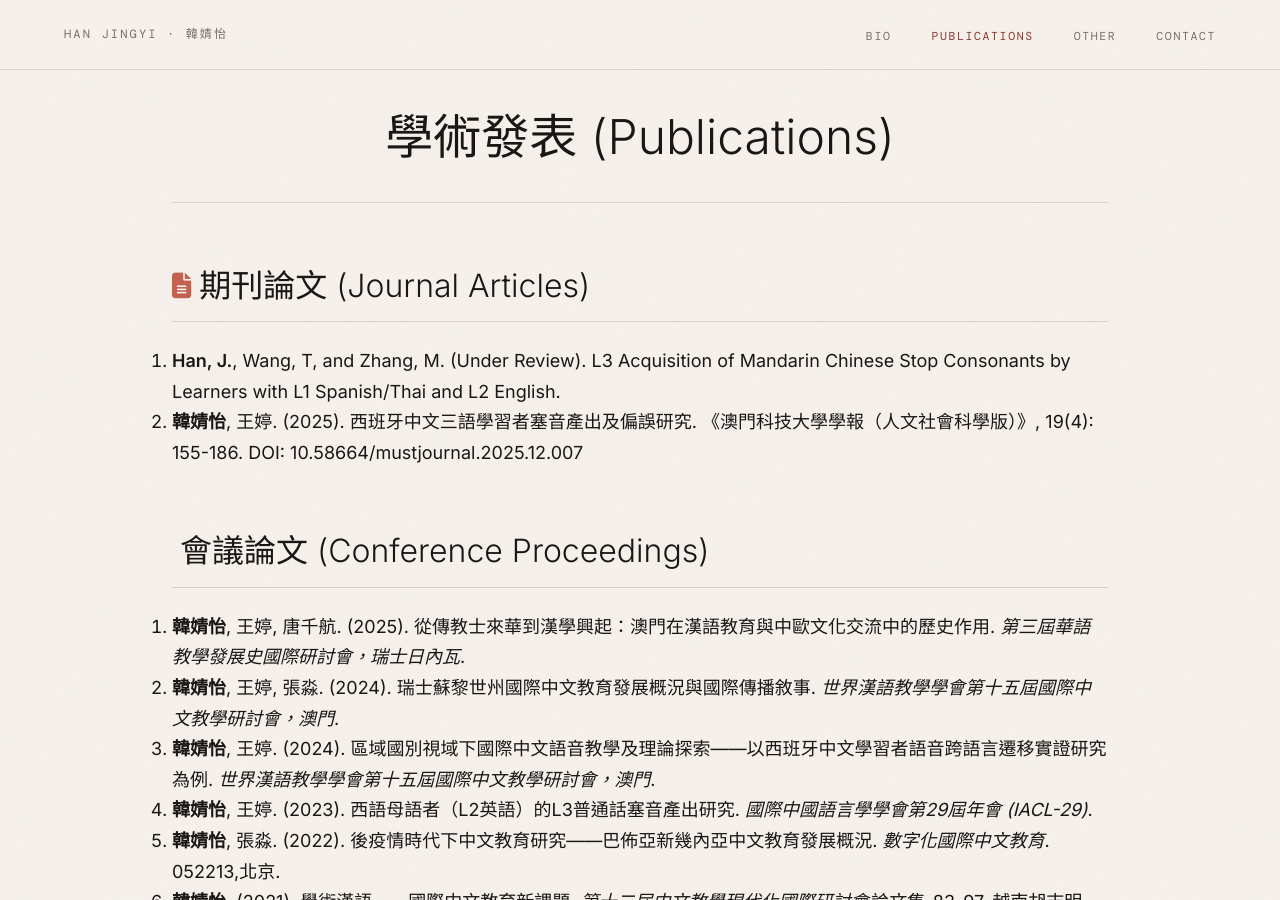
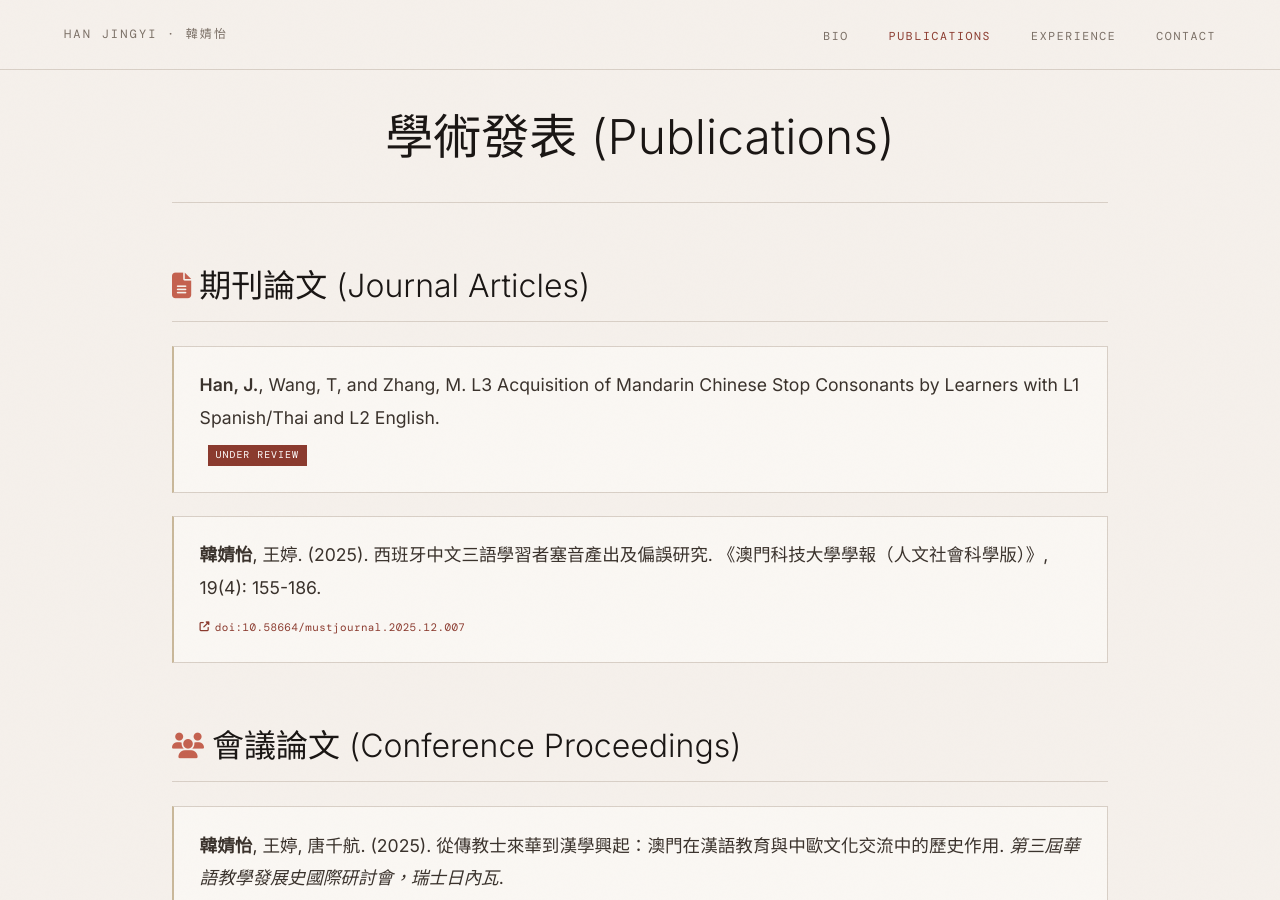
Before and after one commit to TinaJYHan/tinajyhan.github.io, a Jekyll site: the page built from publications.md, in a window 1280 px wide and 900 px high. Built offline with Jekyll 4.4.1, drawn with Linux system fonts in a browser that asks for light colours; some web fonts are replaced; some of the changed text lies outside the part shown.

Commit message:
Updated the website

```diff
--- /dev/null
+++ b/Gemfile
@@ -0,0 +1,5 @@
+source "https://rubygems.org"
+
+gem "jekyll", "~> 4.3"
+gem "minima", "~> 2.5"
+gem "webrick"
--- a/_config.yml
+++ b/_config.yml
@@ -6,3 +6,11 @@ header_pages:
   - publications.md
   - other.md
   - contact.md
+
+# ── ACADEMIC PROFILE LINKS ────────────────────────────────
+# Paste the full URL for each profile you have.
+# Leave blank ("") to hide that button on the Contact page.
+# ─────────────────────────────────────────────────────────
+google_scholar: ""   # e.g. https://scholar.google.com/citations?user=XXXXXXX
+orcid:          ""   # e.g. https://orcid.org/0000-0000-0000-0000
+researchgate:   ""   # e.g. https://www.researchgate.net/profile/Jingyi-Han
--- a/_layouts/default.html
+++ b/_layouts/default.html
@@ -5,6 +5,7 @@
     <meta name="viewport" content="width=device-width, initial-scale=1.0">
     <title>{{ page.title }} | HAN Jingyi 韓婧怡</title>
     <link rel="stylesheet" href="{{ '/style.css' | relative_url }}">
+    <link rel="icon" type="image/svg+xml" href="{{ '/favicon.svg' | relative_url }}">
     <link rel="stylesheet" href="https://cdnjs.cloudflare.com/ajax/libs/font-awesome/6.4.0/css/all.min.css">
     <link rel="preconnect" href="https://fonts.googleapis.com">
     <link href="https://fonts.googleapis.com/css2?family=Inter:wght@300;400;500;600&family=DM+Mono:wght@300;400&family=Noto+Sans+TC:wght@300;400;500&display=swap" rel="stylesheet">
@@ -16,7 +17,7 @@
     <ul class="nav-links">
         <li><a href="{{ '/' | relative_url }}" {% if page.url == '/' or page.url == '/index.html' %}style="color: var(--accent)"{% endif %}>Bio</a></li>
         <li><a href="{{ '/publications.html' | relative_url }}" {% if page.url == '/publications.html' %}style="color: var(--accent)"{% endif %}>Publications</a></li>
-        <li><a href="{{ '/other.html' | relative_url }}" {% if page.url == '/other.html' %}style="color: var(--accent)"{% endif %}>Other</a></li>
+        <li><a href="{{ '/other.html' | relative_url }}" {% if page.url == '/other.html' %}style="color: var(--accent)"{% endif %}>Experience</a></li>
         <li><a href="{{ '/contact.html' | relative_url }}" {% if page.url == '/contact.html' %}style="color: var(--accent)"{% endif %}>Contact</a></li>
     </ul>
 </nav>
--- a/publications.md
+++ b/publications.md
@@ -9,22 +9,36 @@ title: Publications
 
 ## <i class="fas fa-file-alt"></i> 期刊論文 (Journal Articles)
 
-1. **Han, J.**, Wang, T, and Zhang, M. (Under Review). L3 Acquisition of Mandarin Chinese Stop Consonants by Learners with L1 Spanish/Thai and L2 English.
-2. **韓婧怡**, 王婷. (2025). 西班牙中文三語學習者塞音產出及偏誤研究. 《澳門科技大學學報（人文社會科學版）》, 19(4): 155-186. DOI: 10.58664/mustjournal.2025.12.007
+<div class="pub-list">
+{% for pub in site.data.publications.journal_articles %}
+<div class="pub-item">
+  {{ pub.citation | markdownify }}
+  {% if pub.status == "under_review" %}<span class="pub-status">Under Review</span>{% endif %}
+  {% if pub.doi != "" %}<a href="https://doi.org/{{ pub.doi }}" class="doi-link" target="_blank"><i class="fas fa-external-link-alt"></i> doi:{{ pub.doi }}</a>{% endif %}
+</div>
+{% endfor %}
+</div>
 
+## <i class="fas fa-users"></i> 會議論文 (Conference Proceedings)
 
-## <i class="fas fa-users-class"></i> 會議論文 (Conference Proceedings)
-
-1. **韓婧怡**, 王婷, 唐千航. (2025). 從傳教士來華到漢學興起：澳門在漢語教育與中歐文化交流中的歷史作用. *第三屆華語教學發展史國際研討會，瑞士日內瓦*.
-2. **韓婧怡**, 王婷, 張淼. (2024). 瑞士蘇黎世州國際中文教育發展概況與國際傳播敘事. *世界漢語教學學會第十五屆國際中文教學研討會，澳門*.
-3. **韓婧怡**, 王婷. (2024). 區域國別視域下國際中文語音教學及理論探索——以西班牙中文學習者語音跨語言遷移實證研究為例. *世界漢語教學學會第十五屆國際中文教學研討會，澳門*.
-4. **韓婧怡**, 王婷. (2023). 西語母語者（L2英語）的L3普通話塞音產出研究. *國際中國語言學學會第29屆年會 (IACL-29)*.
-5. **韓婧怡**, 張淼. (2022). 後疫情時代下中文教育研究——巴佈亞新幾內亞中文教育發展概況. *數字化國際中文教育*. 052213,北京.
-6. **韓婧怡**. (2021). 學術漢語——國際中文教育新課題. *第十二屆中文教學現代化國際研討會論文集*, 83-97, 越南胡志明.
-7. **韓婧怡**. (2018). 現代化背景下漢語水平考試的發展趨勢. *中文教學現代化學會論文集*.
+<div class="pub-list">
+{% for pub in site.data.publications.conference_proceedings %}
+<div class="pub-item">
+  {{ pub.citation | markdownify }}
+  {% if pub.doi != "" %}<a href="https://doi.org/{{ pub.doi }}" class="doi-link" target="_blank"><i class="fas fa-external-link-alt"></i> doi:{{ pub.doi }}</a>{% endif %}
+</div>
+{% endfor %}
+</div>
 
 ## <i class="fas fa-book"></i> 著作與譯作 (Books & Translations)
 
-1. **韓婧怡** (譯). (2023). 《幻想速寫·故事篇》. 北京: 中國青年出版社. ISBN: 9787515368931.
+<div class="pub-list">
+{% for pub in site.data.publications.books_translations %}
+<div class="pub-item">
+  {{ pub.citation | markdownify }}
+  {% if pub.doi != "" %}<a href="https://doi.org/{{ pub.doi }}" class="doi-link" target="_blank"><i class="fas fa-external-link-alt"></i> doi:{{ pub.doi }}</a>{% endif %}
+</div>
+{% endfor %}
+</div>
 
 </main>
--- a/style.css
+++ b/style.css
@@ -812,3 +812,43 @@ img {
   position: relative;
   z-index: 1;
 }
+
+/* ── CV DOWNLOAD BUTTON (hero) ── */
+.cv-hero-btn {
+  display: inline-flex;
+  align-items: center;
+  gap: 0.7rem;
+  margin-top: 1.6rem;
+  padding: 0.7rem 1.8rem;
+  background: var(--accent);
+  color: white !important;
+  font-family: 'DM Mono', monospace;
+  font-size: 0.78rem;
+  letter-spacing: 0.12em;
+  text-transform: uppercase;
+  text-decoration: none !important;
+  border: 1px solid var(--accent);
+  transition: background 0.25s, color 0.25s;
+}
+.cv-hero-btn:hover {
+  background: transparent;
+  color: var(--accent) !important;
+}
+
+/* ── DOI LINK (publications) ── */
+.doi-link {
+  display: inline-flex;
+  align-items: center;
+  gap: 0.3rem;
+  font-family: 'DM Mono', monospace;
+  font-size: 0.68rem;
+  color: var(--accent);
+  text-decoration: none;
+  letter-spacing: 0.04em;
+  margin-top: 0.2rem;
+}
+.doi-link:hover { text-decoration: underline; text-decoration-color: var(--accent-light); }
+.doi-link i { font-size: 0.62rem; }
+
+/* tighten paragraph margin inside pub cards */
+.pub-item > p { margin-bottom: 0.3rem; }
```
Also changed, not shown: other parts of _layouts/default.html (+1 -1 lines), _data/employment.yml (added, +73 -0 lines), _data/grants.yml (added, +39 -0 lines), _data/publications.yml (added, +68 -0 lines), _data/skills.yml (added, +32 -0 lines), _data/training.yml (added, +20 -0 lines), contact.md (+17 -6 lines), index.md (+3 -0 lines), other.md (+34 -50 lines), favicon.svg (added), 1 other file.
